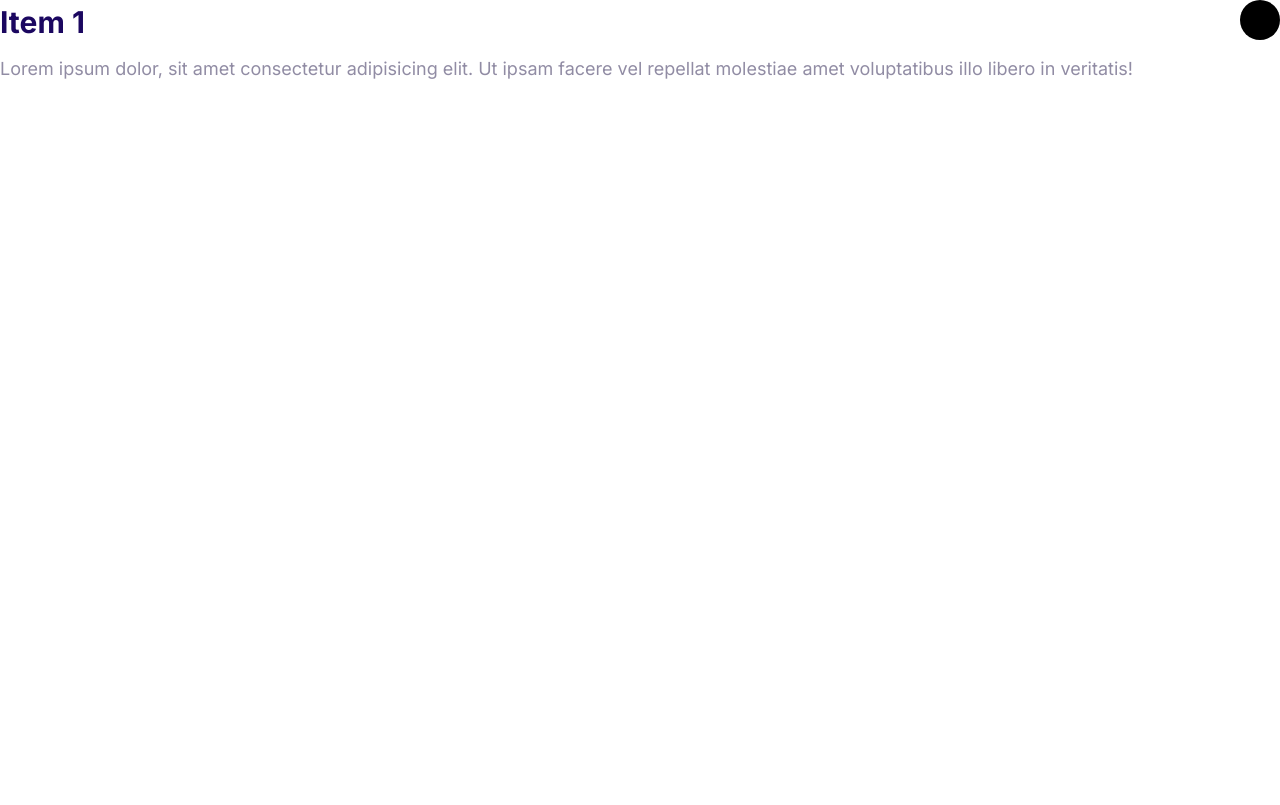
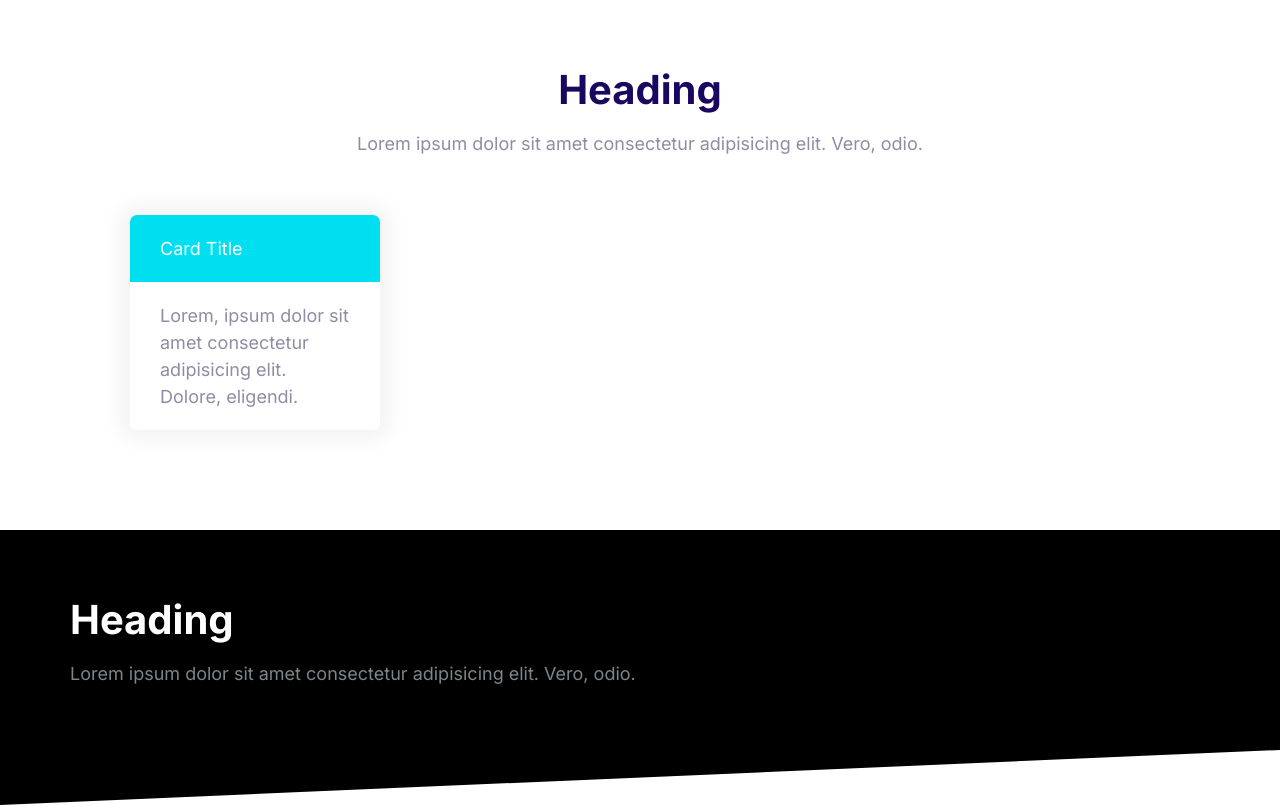
Before and after one commit to Nangyalaidaqiq/Kohinoor, a plain HTML site: page index.html in a window 1280 px wide. Drawn offline with Linux system fonts and the light colour scheme.

Commit message:
blocks added

```diff
--- a/css/styles.css
+++ b/css/styles.css
@@ -572,3 +572,41 @@ a {
     max-height: 100vh;
     opacity: 1;
 }
+
+/* Blocks */
+.block {
+    --padding-vertical: 6rem;
+    padding: var(--padding-vertical) 2rem;
+}
+
+.block__header {
+    text-align: center;
+}
+
+.block__heading {
+    margin-top: 0;
+}
+
+.block--dark {
+    background-color: #000;
+    color: #7b858b;
+}
+
+.block--dark .block__heading {
+    color: #fff;
+}
+
+.block--skewed-right {
+    padding-bottom: calc(var(--padding-vertical) + 4rem);
+    clip-path: polygon(0% 0%, 100% 0%, 100% 100%, 0% 80%);
+}
+
+.block--skewed-left {
+    padding-bottom: calc(var(--padding-vertical) + 4rem);
+    clip-path: polygon(0% 0%, 100% 0%, 100% 80%, 0% 100%);
+}
+
+.container {
+    max-width: 1140px;
+    margin: 0 auto;
+}
--- a/index.html
+++ b/index.html
@@ -15,19 +15,31 @@
     <link rel="stylesheet" href="css/styles.css" />
   </head>
   <body>
-    <div class="collapsible collapsible--expanded">
-      <header class="collapsible__header">
-        <h2 class="collapsible__heading">Item 1</h2>
-        <svg class="icon icon--secondary collapsible__chevron">
-          <use xlink:href="images/sprite.svg#chevron"></use>
-        </svg>
+    <section class="block container">
+      <header class="block__header">
+        <h2 class="block__heading">Heading</h2>
+        <p>
+          Lorem ipsum dolor sit amet consectetur adipisicing elit. Vero, odio.
+        </p>
       </header>
-      <div class="collapsible__content">
-        Lorem ipsum dolor, sit amet consectetur adipisicing elit. Ut ipsam
-        facere vel repellat molestiae amet voluptatibus illo libero in
-        veritatis!
+      <div style="width: 30%; padding: 4rem">
+        <div class="card card--secondary">
+          <header class="card__header">Card Title</header>
+          <div class="card__body">
+            Lorem, ipsum dolor sit amet consectetur adipisicing elit. Dolore,
+            eligendi.
+          </div>
+        </div>
       </div>
-    </div>
+    </section>
+    <section class="block block--dark block--skewed-left">
+      <div class="container">
+        <h2 class="block__heading">Heading</h2>
+        <p>
+          Lorem ipsum dolor sit amet consectetur adipisicing elit. Vero, odio.
+        </p>
+      </div>
+    </section>
     <script src="main.js"></script>
   </body>
 </html>
```
Also changed, not shown: components/blocks.html (added, +22 -0 lines).
